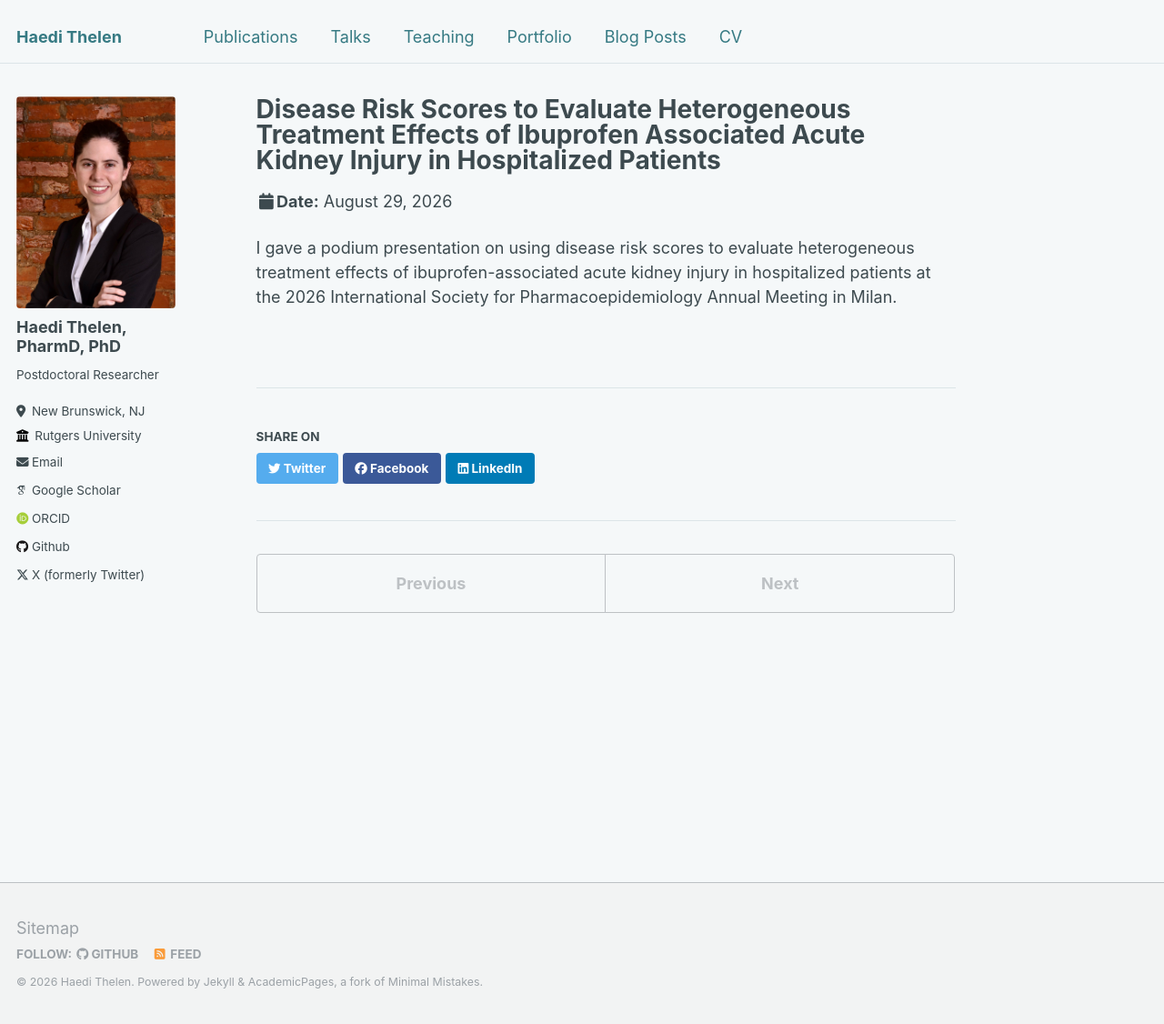
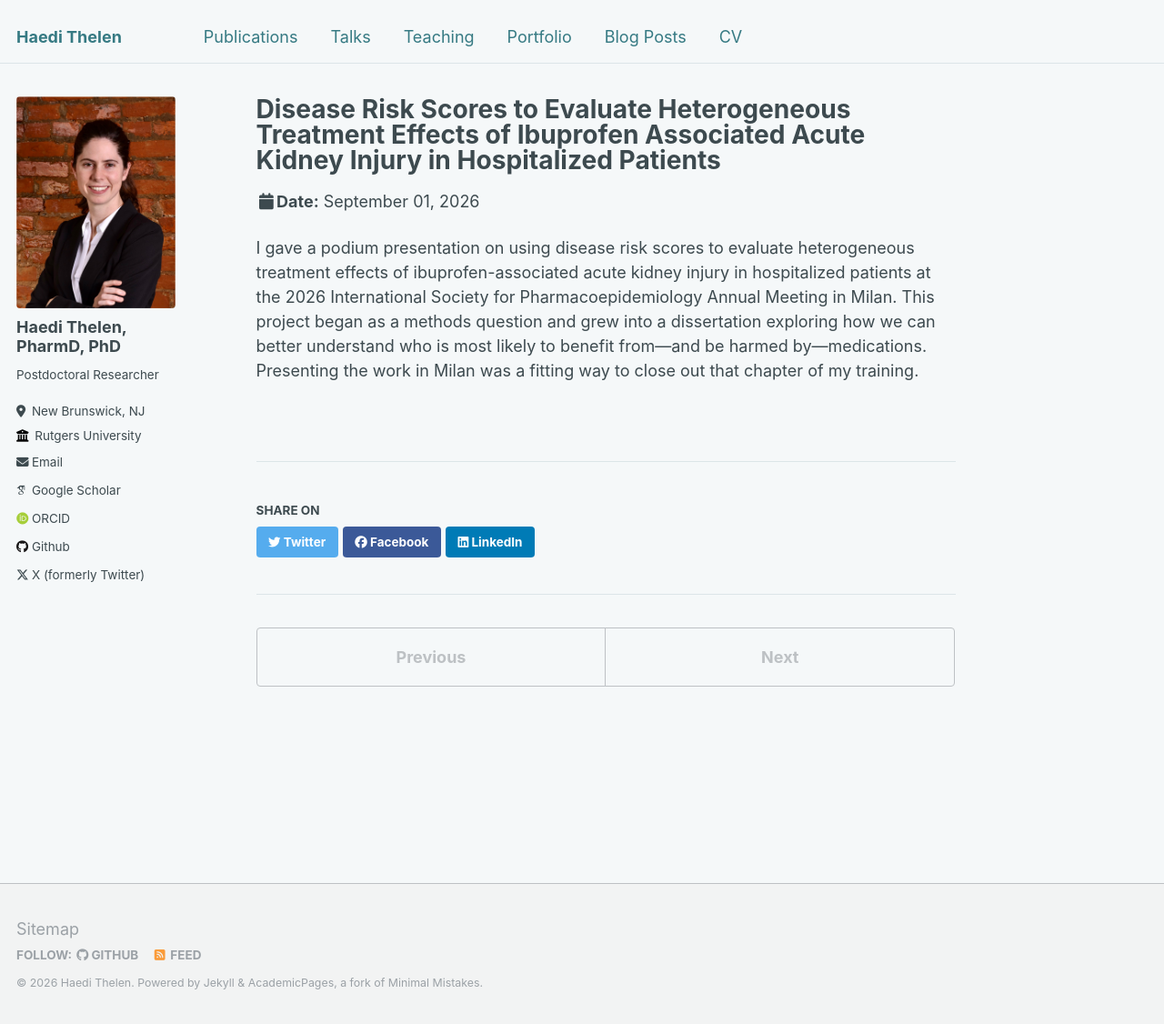
Before and after one commit to HaediThelen/HaediThelen.github.io, a Jekyll site: the page built from _talks/2026-09-01-ISPE-Presentation-Ibuprofen-AKI.md, in a window 1280 px wide and 1126 px high. Shown: the whole window at 91% size. Built offline with Jekyll 4.4.1, drawn with Linux system fonts in a browser that asks for light colours; some web fonts are replaced.

Commit message:
Update talks.

```diff
--- a/_talks/2026-09-01-ISPE-Presentation-Ibuprofen-AKI.md
+++ b/_talks/2026-09-01-ISPE-Presentation-Ibuprofen-AKI.md
@@ -2,10 +2,12 @@
 title: "Disease Risk Scores to Evaluate Heterogeneous Treatment Effects of Ibuprofen Associated Acute Kidney Injury in Hospitalized Patients"
 collection: talks
 type: "Podium Presentation"
-permalink: /talks/2026-08-29-ISPE-Presentation-Ibuprofen-AKI
+permalink: /talks/2026-09-01-ISPE-Presentation-Ibuprofen-AKI
 venue: "International Society of Pharmacoepidemiology Annual Meeting"
-date: 2026-08-29
+date: 2026-09-01
 location: "Milan, Italy"
 ---
 
 I gave a podium presentation on using disease risk scores to evaluate heterogeneous treatment effects of ibuprofen-associated acute kidney injury in hospitalized patients at the 2026 International Society for Pharmacoepidemiology Annual Meeting in Milan.
+This project began as a methods question and grew into a dissertation exploring how we can better understand who is most likely to benefit from—and be harmed by—medications.
+Presenting the work in Milan was a fitting way to close out that chapter of my training.
```
